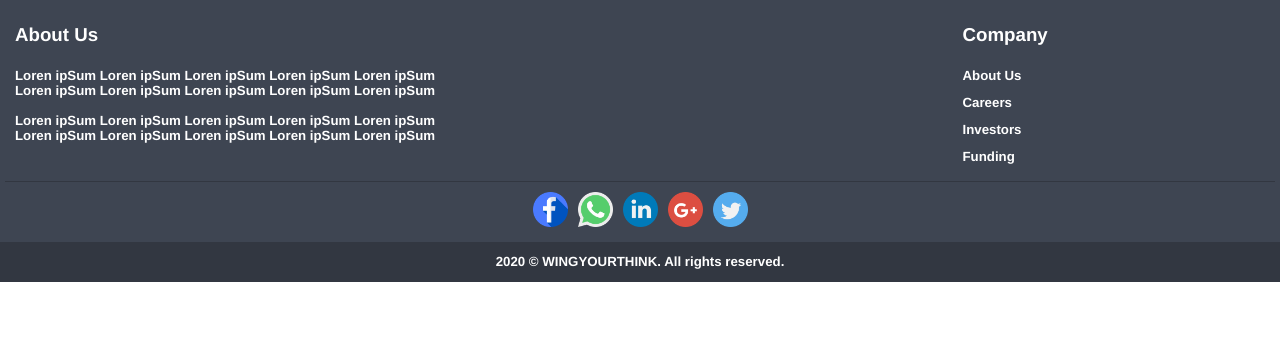
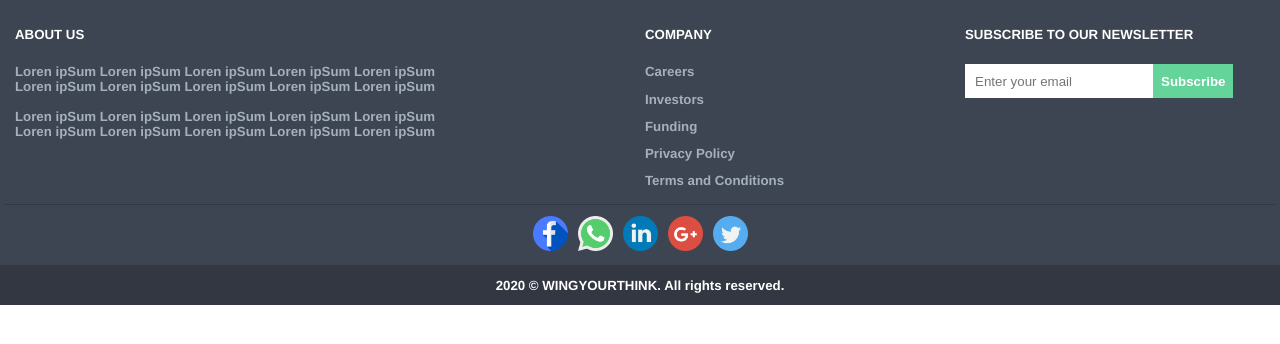
Before and after one commit to strom-hawk/Techie, a React (Create React App) app: page / in a window 1280 px wide. Shown: the top 344 px of the page. Built offline with nearby package versions, Linux system fonts and the light colour scheme.

Commit message:
Subscriber News Letter component created and added in the footer section.

```diff
--- a/src/App.js
+++ b/src/App.js
@@ -4,7 +4,10 @@ import CustomFooter from "./components/customfooter/CustomFooter"
 
 function App() {
     return (
-        <CustomFooter />
+        <div>
+
+            <CustomFooter />
+        </div>
     )
 }
 
--- a/src/components/customfooter/CustomFooter.js
+++ b/src/components/customfooter/CustomFooter.js
@@ -8,24 +8,33 @@ import google from '../../resources/images/googleplus.png'
 import whatsapp from '../../resources/images/whatsapp.png'
 import Social from '../socialconnect/Social'
 import facebook from '../../resources/images/facebook.png'
+import SubscriberNewsLetter from '../subsnewsletter/SubscriberNewsLetter'
 
-function CustomFooter() {
+
+class CustomFooter extends React.Component {
+    render() {
         return (
             <div >
                 <div className='FooterMainContent'>
                     <div className='AboutUsStyle'>
-                    <h3>{Strings.about_us}</h3>
-                    <h5>{Strings.loren_ipsum}<br />{Strings.loren_ipsum}<br /><br />
+                        <h5 >{Strings.about_us}</h5>
+                        <h5 className='AboutUsContentStyle'>{Strings.loren_ipsum}<br />{Strings.loren_ipsum}<br /><br />
                             {Strings.loren_ipsum}<br />{Strings.loren_ipsum}<br />
                         </h5>
                     </div>
 
                     <div className='ContactUsStyle'>
-                    <h3>{Strings.company}</h3>
-                    <h5 className='LinksStyle'>{Strings.about_us}</h5>
+                        <h5>{Strings.company}</h5>
                         <h5 className='LinksStyle'>{Strings.careers}</h5>
                         <h5 className='LinksStyle'>{Strings.investors}</h5>
                         <h5 className='LinksStyle'>{Strings.funding}</h5>
+                        <h5 className='LinksStyle'>{Strings.privacy_policy}</h5>
+                        <h5 className='LinksStyle'>{Strings.terms_and_conditions}</h5>
+                    </div>
+
+                    <div className='NewsLetterParentLayout'>
+                        <h5>{Strings.subs_to_newsletter}</h5>
+                        <SubscriberNewsLetter />
                     </div>
                 </div>
                 <hr />
@@ -55,15 +64,14 @@ function CustomFooter() {
                         hrefLink={AppConstants.TWITTER}
                         imageSource={twitter}
                         alternateName="twitter" />
-
                 </div>
 
                 <div className='RightsReservedContent'>
                     <h5 className='RightsReserved'>{Strings.all_rights_reserved}</h5>
                 </div>
-
             </div>
         )
     }
+}
 
 export default CustomFooter
--- a/src/components/customfooter/CustomFooterStyle.css
+++ b/src/components/customfooter/CustomFooterStyle.css
@@ -36,27 +36,24 @@ hr {
     height: var(--px50);
 }
 
-.SocialConnectionContent{
-    height:var(--px35);
-    width: var(--px35);
-    padding-top: var(--px5);
-    padding-bottom: var(--px5);
-    padding-inline-start: var(--px5);
-    padding-inline-end: var(--px5);
-}
-
-.SocialConnectionContent:hover{
-    transform: scale(1.2);
-}
-
 .AboutUsStyle{
-    flex: 3;
+    flex: 2;
     margin: var(--px5);
     padding-left: var(--px10);
     font-family: Helvetica;
 }
 
+.AboutUsContentStyle{
+    color: var(--color_footer_contents);
+}
+
 .ContactUsStyle{
+    flex:1;
+    margin: var(--px5);
+    font-family: Helvetica;
+}
+
+.NewsLetterParentLayout{
     flex:1;
     margin: var(--px5);
     font-family: Helvetica;
@@ -80,4 +77,5 @@ hr {
 
 .LinksStyle{
     height:var(--px5);
+    color: var(--color_footer_contents);
 }
--- /dev/null
+++ b/src/components/socialconnect/Social.css
@@ -0,0 +1,15 @@
+@import '../../resources/values/Colors.css';
+@import '../../resources/values/Dimens.css';
+
+.SocialConnectionContent{
+    height:var(--px35);
+    width: var(--px35);
+    padding-top: var(--px5);
+    padding-bottom: var(--px5);
+    padding-inline-start: var(--px5);
+    padding-inline-end: var(--px5);
+}
+
+.SocialConnectionContent:hover{
+    transform: scale(1.2);
+}
--- a/src/components/socialconnect/Social.js
+++ b/src/components/socialconnect/Social.js
@@ -1,4 +1,5 @@
 import React from 'react'
+import './Social.css'
 
 function Social(props) {
     return (
--- /dev/null
+++ b/src/components/subsnewsletter/SubscriberNewsLetter.js
@@ -0,0 +1,22 @@
+import React from 'react'
+import './SubscriberNewsLetterStyle.css'
+import * as Strings from '../../resources/strings/Strings'
+
+class SubscriberNewsLetter extends React.Component {
+
+    handleSubmit(event){
+        console.log('submit clicked')
+        event.preventDefault();
+    }
+
+    render() {
+        return (
+            <form onSubmit={this.handleSubmit} >
+                <input id='newsLetterEditText' type='email' placeholder={Strings.enter_email_hint} className='emailInputField' />
+                < input type="submit" value={Strings.subscribe} className='submitButton' />
+            </form>
+        )
+    }
+}
+
+export default SubscriberNewsLetter
--- /dev/null
+++ b/src/components/subsnewsletter/SubscriberNewsLetterStyle.css
@@ -0,0 +1,18 @@
+@import '../../resources/values/Colors.css';
+@import '../../resources/values/Dimens.css';
+.emailInputField {
+    height: var(--px32);
+    padding-left: var(--px10);
+    border: transparent;
+}
+
+.submitButton {
+    height: var(--px34);
+    margin-left: var(--px-1);
+    background: transparent;
+    background-color: #65d49a;
+    border-color: #65d49a;
+    border-style: solid;
+    color: var(--color_white);
+    font-weight: bold;
+}
--- a/src/resources/strings/Strings.js
+++ b/src/resources/strings/Strings.js
@@ -1,8 +1,13 @@
 export const all_rights_reserved = '2020 © WINGYOURTHINK. All rights reserved.'
-export const about_us = 'About Us'
+export const about_us = 'ABOUT US'
 export const loren_ipsum = 'Loren ipSum Loren ipSum Loren ipSum Loren ipSum Loren ipSum'
-export const company = 'Company'
+export const company = 'COMPANY'
 export const contact_us = 'Contact Us'
 export const careers = 'Careers'
 export const funding = 'Funding'
 export const investors = 'Investors'
+export const privacy_policy = 'Privacy Policy'
+export const terms_and_conditions = 'Terms and Conditions'
+export const subs_to_newsletter = "SUBSCRIBE TO OUR NEWSLETTER"
+export const subscribe = 'Subscribe'
+export const enter_email_hint = 'Enter your email'
--- a/src/resources/values/Colors.css
+++ b/src/resources/values/Colors.css
@@ -2,4 +2,5 @@
     --footer_background_color: #3e4552;
     --footer_border_background_color: #323741;
     --color_white:white;
+    --color_footer_contents: #a4b0be
 }
--- a/src/resources/values/Dimens.css
+++ b/src/resources/values/Dimens.css
@@ -25,7 +25,14 @@
     --px23:23px;
     --px24:24px;
     --px25:25px;
+    --px30:30px;
+    --px31:31px;
+    --px32:32px;
+    --px33:33px;
+    --px34:34px;
     --px35:35px;
+    --px36:36px;
+    --px37:37px;
     --px40:40px;
     --px50:50px;
     --px-1:-1px;
```
Lines whose indentation alone changed are shown as unchanged.
